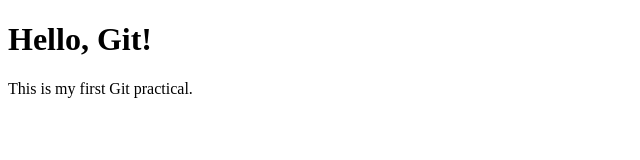
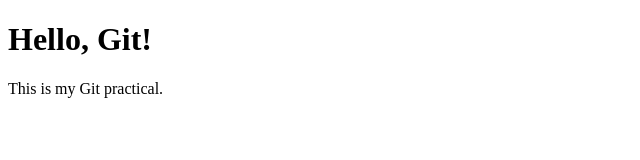
Before and after one commit to hunter11108Q/Practical, a plain HTML site: page index.html in a window 1280 px wide. Shown: the full height of the page, 0-640 px from the left. Drawn offline with Linux system fonts and the light colour scheme.

Commit message:
Updated Html Page

```diff
--- a/index.html
+++ b/index.html
@@ -5,6 +5,6 @@
 </head>
 <body>
     <h1>Hello, Git!</h1>
-    <p>This is my first Git practical.</p>
+    <p>This is my Git practical.</p>
 </body>
 </html>
```
